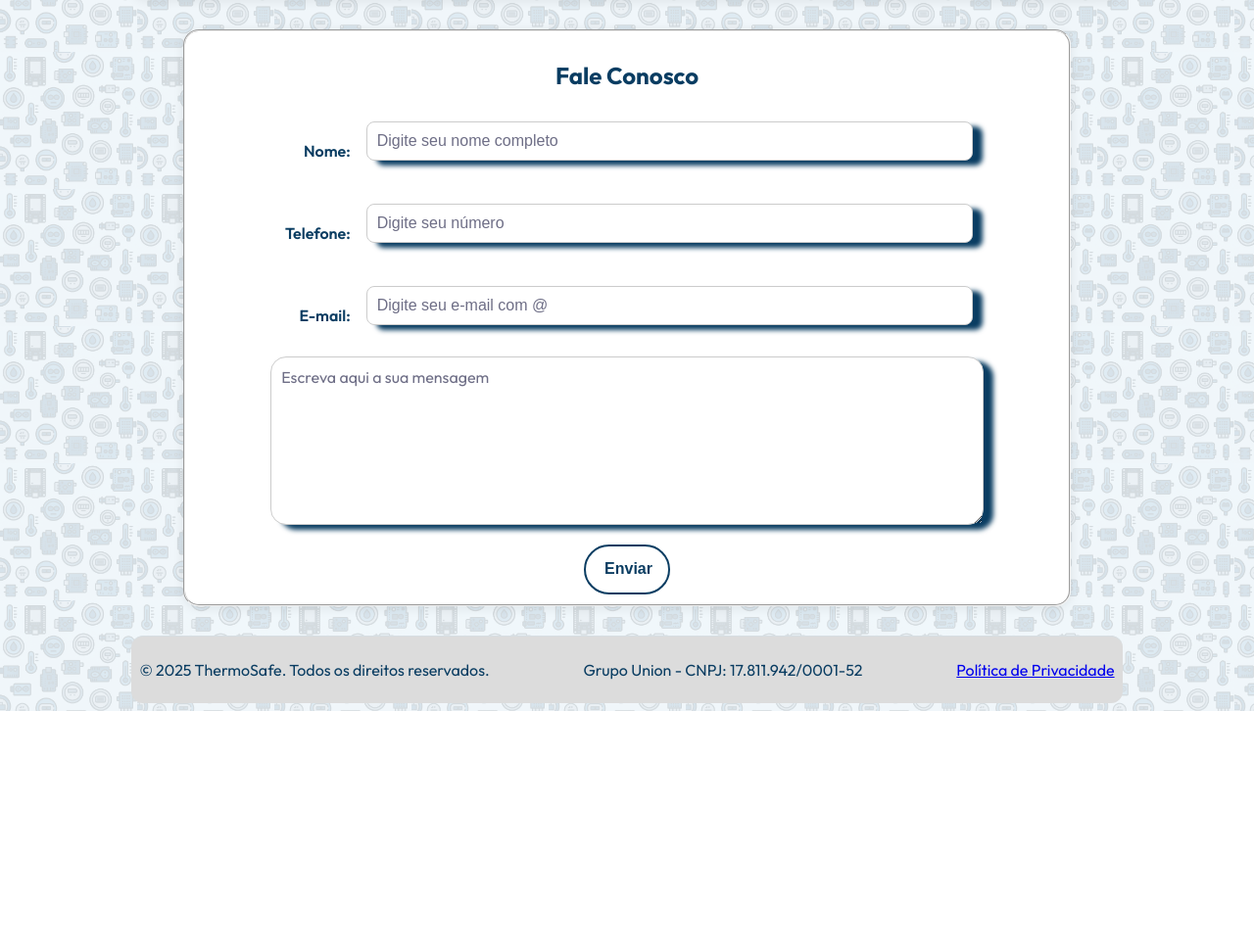
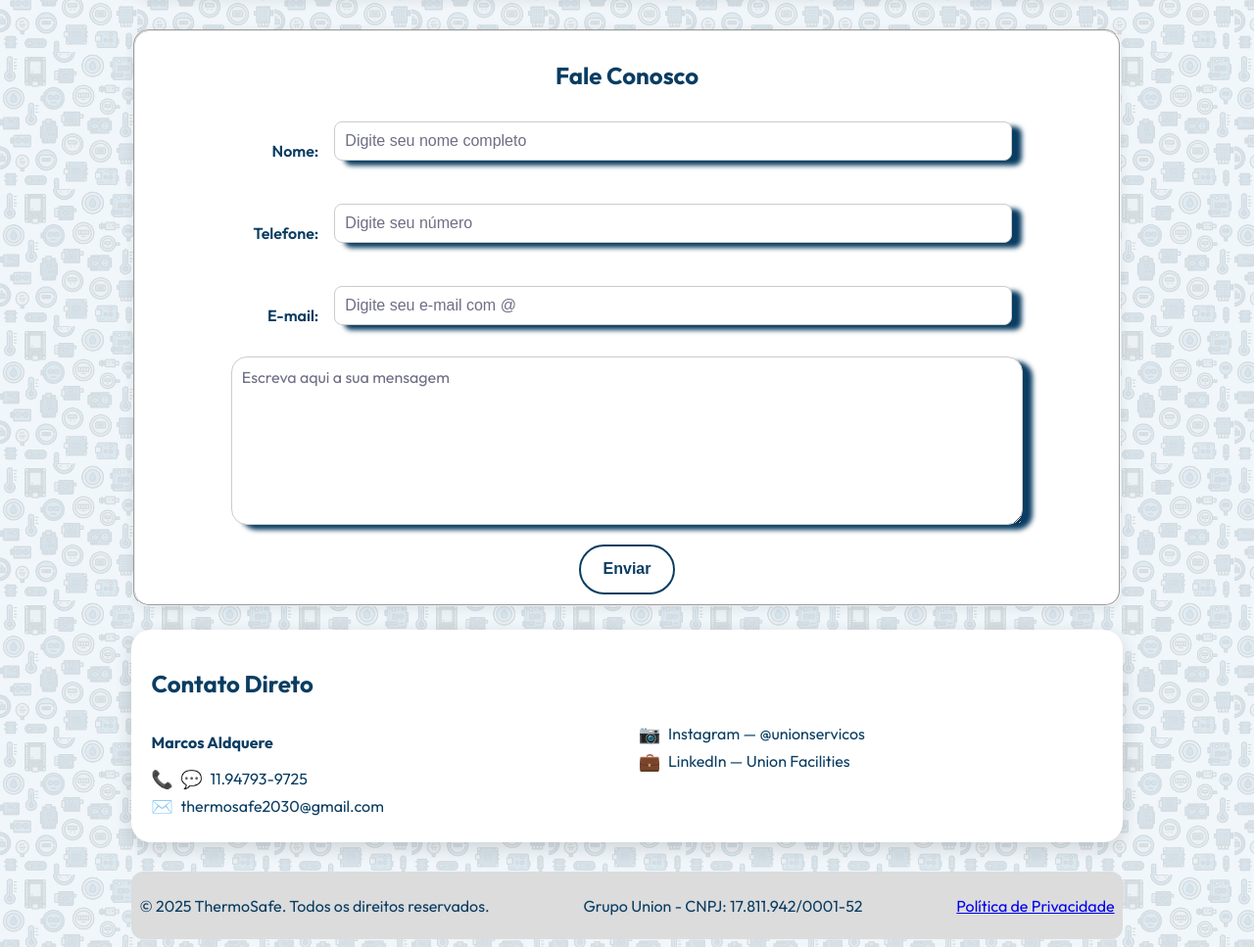
Before and after one commit to gioagostineli/ThermoSafe, a PHP site: page /contato.html in a window 1280 px wide. Shown: the part 227-1194 px from the top of the page at 98% size. Before the commit the page ends 953 px from the top, so only its background shows below. Run offline with PHP 8.4, Linux system fonts and the light colour scheme; data that the repository does not hold is empty.

Commit message:
quase tudo certo

```diff
--- a/Politica.html
+++ b/Politica.html
@@ -42,7 +42,7 @@
 			<div
 				class="page ts-container-banner">
 				<a
-					href="index.html">
+					href="/analytics/admin/login.php">
 					<img
 						class="ts-logo"
 						src="assets/images/logo/logo-m.png"
--- a/analytics/admin/config.admin.php
+++ b/analytics/admin/config.admin.php
@@ -1,4 +1,4 @@
 <?php
 // /analytics/admin/config.admin.php
 $ADMIN_USER = 'paulo';
-$ADMIN_PASS_HASH = '$2y$10$C7zZ8tS4c1p4t3C7W1EwFe2PZrI/8bQmSg5mQQcY0xg87l1j2Zyvm'; // "Thermo2025!"
+$ADMIN_PASS_HASH = '$2y$10$KdQyn.zuXOa8W.tdxD17V.GL.sTMD8fL5RdO0dVDxP0srbeJ9PnSW'; // "Teste123"
--- a/assets/styles/style-contato.css
+++ b/assets/styles/style-contato.css
@@ -1,5 +1,5 @@
 .ts-card-contato{
-     width: 90%;
+     width: 100%;
      margin-left: auto;
      margin-right: auto;
      text-align: center;
@@ -81,3 +81,64 @@ textarea::placeholder {
   color: #6e6e86;   /* um cinza médio visível sobre o fundo claro */
   opacity: 1;       /* alguns browsers reduzem a opacidade por padrão */
 }
+
+/* ====== Contato Direto ====== */
+.ts-contato-direto{
+  display: flex;
+  justify-content: center;     /* centraliza o card no container */
+  margin-top: var(--ts-space-6, 24px);
+}
+
+.ts-contato-direto .ts-card-contato{
+  width: 100%;                  /* largura centralizada */
+
+  padding: var(--ts-space-5, 20px);
+  border-radius: var(--ts-radius-300, 20px);
+  background: #fff;
+  box-shadow: var(--ts-shadow-200, 0 6px 18px rgba(0,0,0,.14));
+  text-align: left;
+}
+
+
+
+.ts-contato-grid{
+  display: grid;
+  grid-template-columns: 1fr 1fr;   /* duas colunas */
+  gap: var(--ts-space-6, 24px);
+  margin-top: var(--ts-space-4, 16px);
+}
+
+.ts-contato-item{
+  display: flex;
+  align-items: center;
+  gap: 8px;
+  margin: 6px 0;
+  font-size: 16px;
+}
+
+.ts-contato-item .icon{
+  display: inline-flex;
+  width: 22px;
+  height: 22px;
+  align-items: center;
+  justify-content: center;
+  font-size: 18px;
+}
+
+.ts-contato-item .icon.phone{ color:#0A3D62; }
+.ts-contato-item .icon.whatsapp{ color:#25D366; }
+.ts-contato-item .icon.email{ color:#D93025; }     /* vermelho clássico email */
+.ts-contato-item .icon.instagram{ color:#E1306C; }
+.ts-contato-item .icon.linkedin{ color:#0A66C2; }
+
+.ts-contato-item a{
+  color: var(--ts-color-blue, #0A3D62);
+  text-decoration: none;
+}
+.ts-contato-item a:hover{ text-decoration: underline; }
+
+/* Responsivo: 1 coluna no mobile */
+@media (max-width: 720px){
+  .ts-contato-grid{ grid-template-columns: 1fr; }
+  .ts-contato-dir{ margin-top: var(--ts-space-4, 16px); }
+}
--- a/clientes.html
+++ b/clientes.html
@@ -41,7 +41,7 @@
 			<div
 				class="page ts-container-banner">
 				<a
-					href="index.html">
+					href="/analytics/admin/login.php">
 					<img
 						class="ts-logo"
 			            src="assets/images/logo/logo-p.png"
--- a/contato.html
+++ b/contato.html
@@ -40,7 +40,8 @@
 			class="ts-header">
 			<div
 				class="page ts-container-banner">
-				<a href="index.html">
+				<a
+					href="/analytics/admin/login.php">
 					<img
 						class="ts-logo"
 						srcset="
@@ -166,6 +167,75 @@
 					</form>
 				</div>
 			</section>
+			<!-- Contato direto -->
+			<section
+				class="ts-contato-direto">
+				<div
+					class="ts-card-contato">
+					<h2>
+						Contato Direto
+					</h2>
+					<div
+						class="ts-contato-grid">
+						<div
+							class="ts-contato-esq">
+							<p>
+								<strong>
+									Marcos Aldquere
+								</strong>
+							</p>
+							<p
+								class="ts-contato-item">
+								<span
+									class="icon phone">📞
+								</span>
+								<span
+									class="icon whatsapp">💬
+								</span>
+								<a
+									href="https://wa.me/5511947939725" target="_blank">
+									11.94793-9725
+								</a>
+							</p>
+							<p
+								class="ts-contato-item">
+								<span
+									class="icon email">✉️
+								</span>
+								<a
+									href="mailto:thermosafe2030@gmail.com">
+									thermosafe2030@gmail.com
+								</a>
+							</p>
+						</div>
+						<div
+							class="ts-contato-dir">
+							<p
+								class="ts-contato-item">
+								<span
+									class="icon instagram">📷
+								</span>
+								<a
+									href="https://www.instagram.com/unionservicos/#"
+									target="_blank">
+									Instagram — @unionservicos
+								</a>
+							</p>
+							<p
+								class="ts-contato-item">
+								<span
+									class="icon linkedin">💼
+								</span>
+								<a
+									href="https://www.linkedin.com/in/union-facilities-0641a2214"
+									target="_blank">
+									LinkedIn — Union Facilities
+								</a>
+							</p>
+						</div>
+					</div>
+				</div>
+			</section>
 		</main>
 
 		<footer class="ts-footer">
--- a/index.html
+++ b/index.html
@@ -36,7 +36,7 @@
 			<div
 				class="page ts-container-banner">
 				<a
-					href="index.html">
+					href="/analytics/admin/login.php">
 					<img
 						class="ts-logo"
 						srcset="
--- a/setores.html
+++ b/setores.html
@@ -41,7 +41,7 @@
 			<div
 				class="page ts-container-banner">
 				<a
-					href="index.html">
+					href="/analytics/admin/login.php">
 					<img
 						class="ts-logo"
 						src="assets/images/logo/logo-p.png"
--- a/solucoes.html
+++ b/solucoes.html
@@ -39,8 +39,8 @@
 			class="ts-header">
 			<div
 				class="page ts-container-banner">
-				<a >
-					href="index.html">
+				<a
+					href="/analytics/admin/login.php">
 					<img
 						class="ts-logo"
 						src="assets/images/logo/logo-p.png"
```
